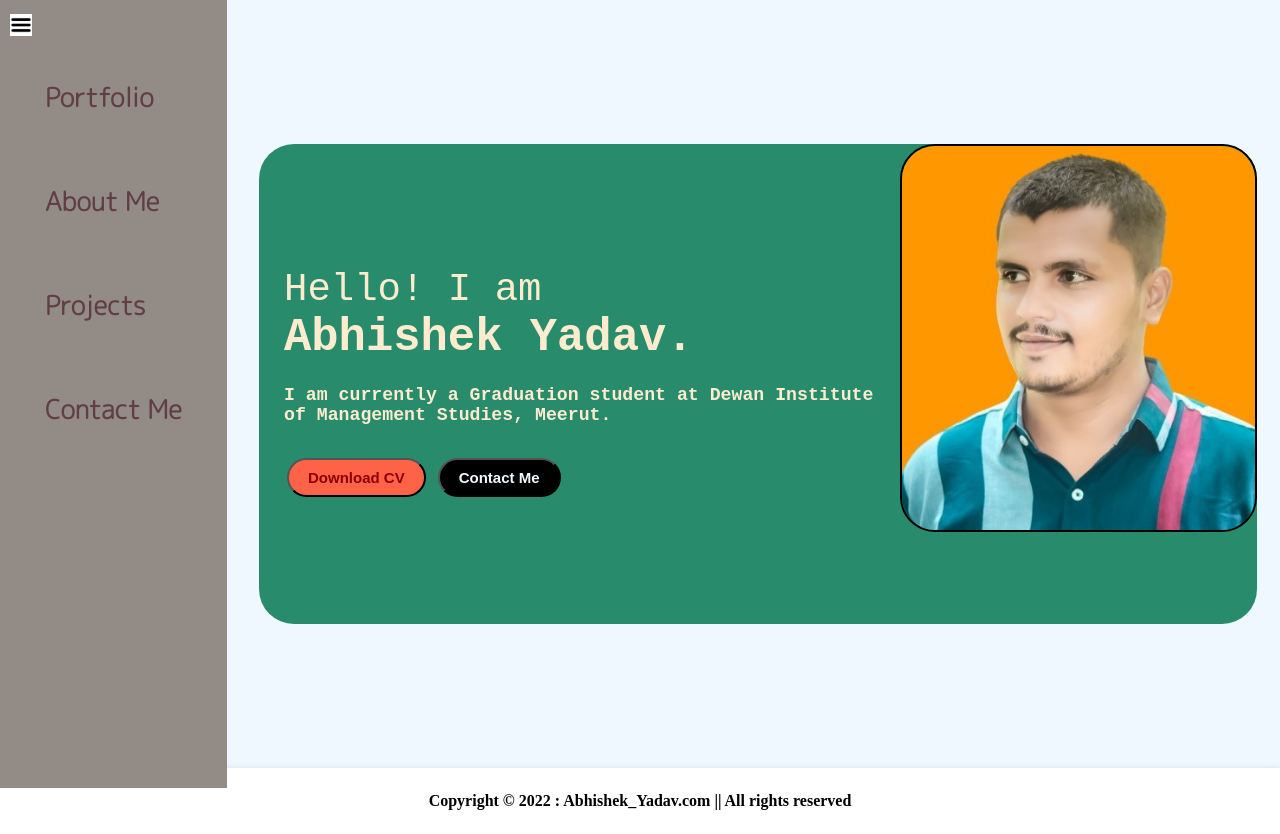
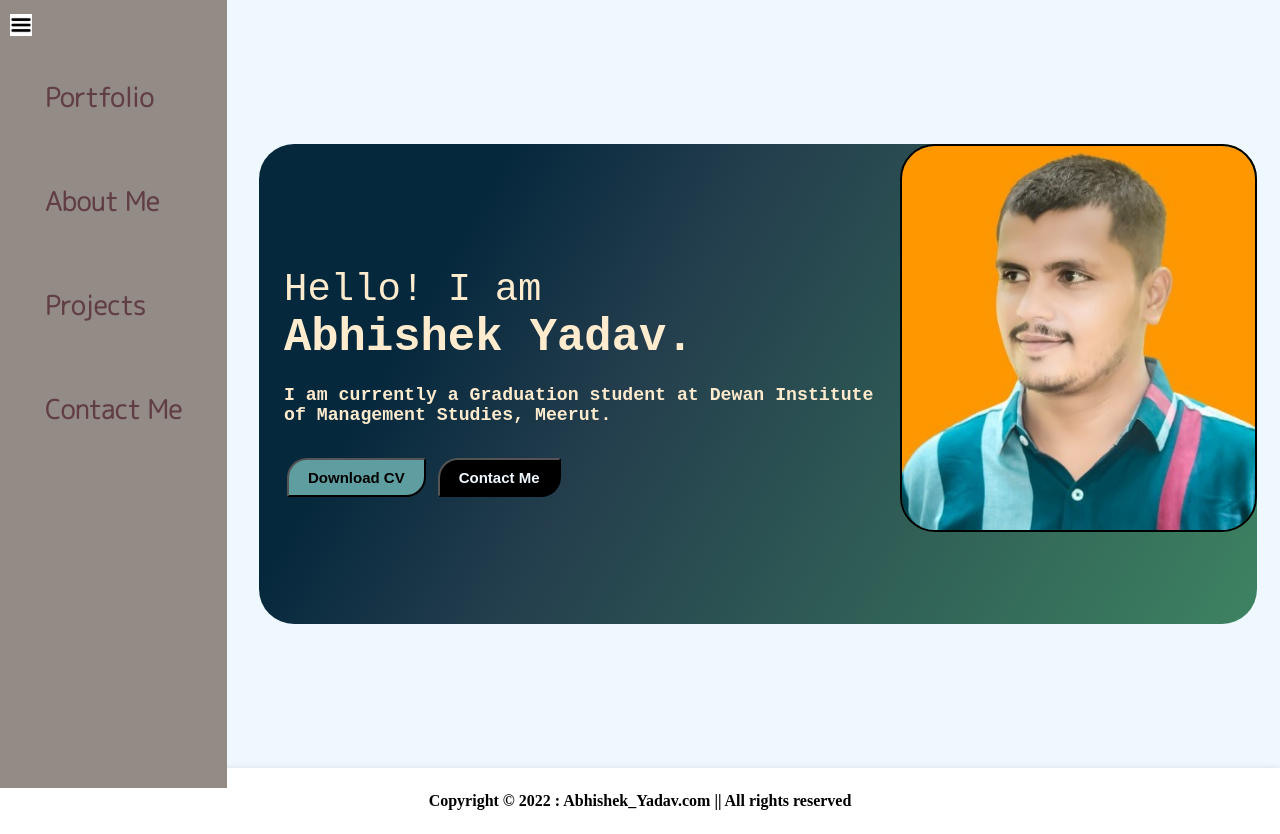
Before and after one commit to iamabhiCH/Personal-Portfolio, a plain HTML site: page index.html in a window 1280 px wide. In both pictures the pointer is over the button "Download CV". Drawn offline with Linux system fonts and the light colour scheme.

Commit message:
Second Commit

```diff
--- a/index.css
+++ b/index.css
@@ -44,7 +44,8 @@
     margin-left: 259px;
     display: flex;
     justify-content: space-around;
-    background-color: rgb(39, 139, 108);
+    /* background-color: rgb(39, 139, 108); */
+    background: linear-gradient(120deg,#06283D 20%,#243e4d 40%,#3D8361 100%);
     border-radius: 35px;
     color: blanchedalmond;
 }
@@ -68,7 +69,7 @@
 }
 .buttons button{
     padding: 9px 19px;
-    border-radius: 20px;
+    border-radius: 20px 2px;
     color:aliceblue;
     background-color: black;
     font-weight: bold;
@@ -77,8 +78,9 @@
     cursor: pointer;
 }
 .buttons button:hover{
-    background-color: tomato;
-    color: darkred;
+    background-color:cadetblue;
+    color:black;
+    transition: 0.7s;
 }
 .devinfo{
     font-size: 13px;
```
